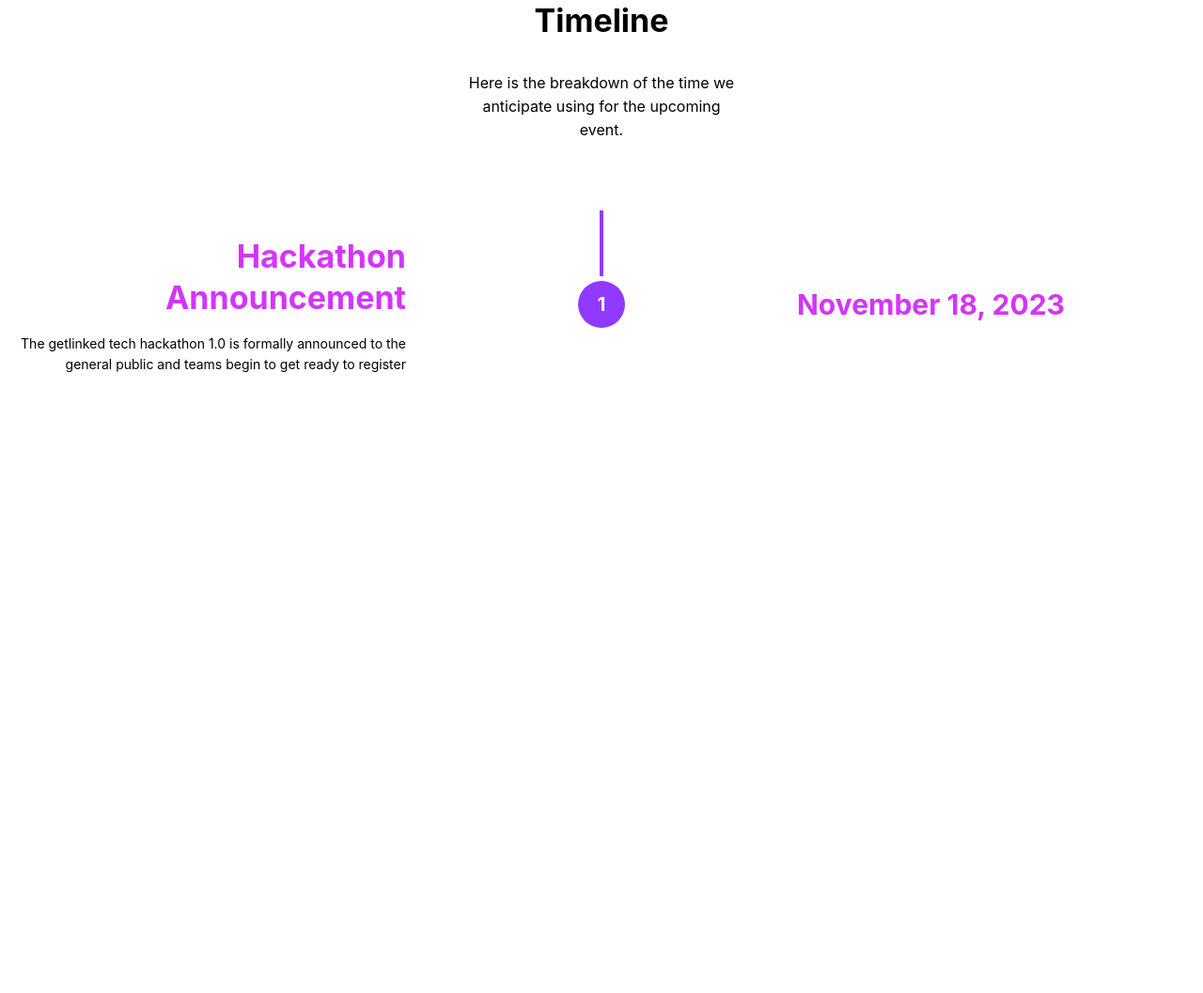
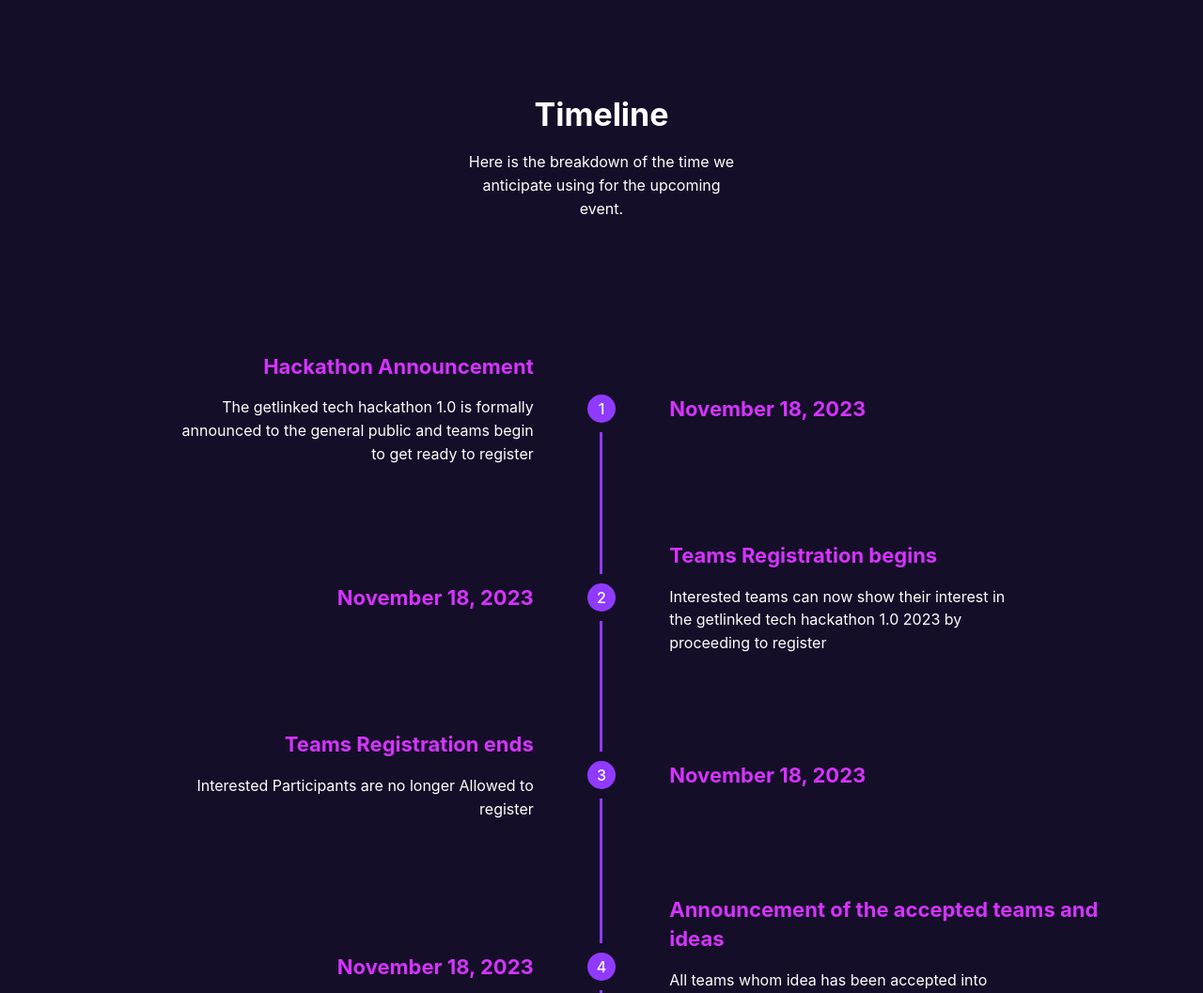
Before and after one commit to joshnwosu/getlinked-hackathon, a Gatsby site: page / in a window 1280 px wide. Shown: the top 1057 px of the page at 94% size. Before the commit the page ends 800 px from the top, so only its background shows below. Built offline with nearby package versions, Linux system fonts and the light colour scheme; Gatsby itself is replaced by a stand-in of ours.

Commit message:
update: timeline

```diff
--- a/gatsby-browser.tsx
+++ b/gatsby-browser.tsx
@@ -2,6 +2,7 @@ import "@mantine/core/styles.css";
 import React from "react";
 import { MantineProvider } from "@mantine/core";
 import { theme } from "./src/theme";
+import "./src/styles/style.css";
 
 export const wrapPageElement = ({ element }) => {
   return <MantineProvider theme={theme}>{element}</MantineProvider>;
--- a/src/components/Timeline/Timeline.tsx
+++ b/src/components/Timeline/Timeline.tsx
@@ -1,37 +1,93 @@
-import { Box, Center, Container, Flex, Text, Title } from "@mantine/core";
+import { Box, Container, Flex, Text, Title } from "@mantine/core";
 import React from "react";
+import { timeline_data } from "./data";
 
 export default function Timeline() {
   return (
-    <Container size={"xl"}>
+    <Container size={"lg"} py={100}>
       <Flex align="center" direction="column">
-        <Title order={1}>Timeline</Title>
-        <Text w={300} ta="center" mt={"xl"}>
+        <Title order={1} style={{ color: "white" }}>
+          Timeline
+        </Title>
+        <Text w={300} ta="center" mt={"md"} style={{ color: "white" }}>
           Here is the breakdown of the time we anticipate using for the upcoming
           event.
         </Text>
       </Flex>
 
       <Box mt={100}>
-        <Flex align="center" justify="space-between">
-          <Box style={{ flex: 1 }}>
-            <Title ta="right" style={{ color: "#D434FE" }}>
-              Hackathon Announcement
+        {timeline_data.map((data, index) => {
+          return (
+            <Flex
+              key={index.toString()}
+              align="center"
+              justify="space-between"
+              style={{
+                overflow: "hidden",
+                position: "relative",
+              }}
+              py={40}
+            >
+              <Box
+                style={{
+                  flex: 1,
+                  display: "flex",
+                  flexDirection: "column",
+                  alignItems: "flex-end",
+                }}
+              >
+                {index % 2 === 0 ? (
+                  <>
+                    <Title ta="right" style={{ color: "#D434FE" }} order={3}>
+                      {data.title}
                     </Title>
-            <Text ta="right" mt="md" fz="sm">
-              The getlinked tech hackathon 1.0 is formally announced to the
-              general public and teams begin to get ready to register
+                    <Text
+                      ta="right"
+                      mt="md"
+                      fz="md"
+                      w={"80%"}
+                      maw={"100%"}
+                      style={{ color: "white" }}
+                    >
+                      {data.content}
                     </Text>
+                  </>
+                ) : (
+                  <Title
+                    ta="right"
+                    style={{
+                      color: "#D434FE",
+                    }}
+                    order={3}
+                  >
+                    {data.date}
+                  </Title>
+                )}
               </Box>
 
               <Box
                 style={{
-              flex: 1,
+                  flex: 0.3,
                   display: "flex",
                   justifyContent: "center",
                   alignItems: "center",
                 }}
               >
+                <Box
+                  style={{
+                    width: 3,
+                    height: "100%",
+                    backgroundColor: "#903AFF",
+                    position: "absolute",
+                    top:
+                      index === 0
+                        ? 100
+                        : index === timeline_data.length - 1
+                        ? -100
+                        : 0,
+                    zIndex: -1,
+                  }}
+                />
                 <Box
                   style={{
                     width: 50,
@@ -41,34 +97,53 @@ export default function Timeline() {
                     display: "flex",
                     justifyContent: "center",
                     alignItems: "center",
-                border: "5px solid transparent",
+                    border: "10px solid #150E28",
                     position: "relative",
                   }}
                 >
-              <Box
-                style={{
-                  width: 4,
-                  height: 70,
-                  backgroundColor: "#903AFF",
-                  position: "absolute",
-                  bottom: 50,
-                  zIndex: -1,
-                }}
-              />
-              <Text size="xl" style={{ color: "white" }} fw="bolder">
-                1
+                  <Text size="md" style={{ color: "white" }} fw={500}>
+                    {index + 1}
                   </Text>
                 </Box>
               </Box>
 
-          <Box style={{ flex: 1 }}>
+              <Box
+                style={{
+                  flex: 1,
+                  display: "flex",
+                  flexDirection: "column",
+                  alignItems: "flex-start",
+                }}
+              >
+                {index % 2 === 0 ? (
+                  <Title
+                    style={{
+                      color: "#D434FE",
+                    }}
+                    order={3}
+                  >
+                    {data.date}
+                  </Title>
+                ) : (
+                  <>
+                    <Title style={{ color: "#D434FE" }} order={3}>
+                      {data.title}
+                    </Title>
                     <Text
-              style={{ color: "#D434FE", fontSize: 30, fontWeight: "bolder" }}
+                      mt="md"
+                      fz="md"
+                      w={"80%"}
+                      maw={"100%"}
+                      style={{ color: "white" }}
                     >
-              November 18, 2023
+                      {data.content}
                     </Text>
+                  </>
+                )}
               </Box>
             </Flex>
+          );
+        })}
       </Box>
     </Container>
   );
--- a/src/components/Timeline/data.ts
+++ b/src/components/Timeline/data.ts
@@ -1,39 +1,39 @@
-const timeline_data = [
+export interface TimelineProps {
+  title: string;
+  content: string;
+  data: string;
+}
+
+export const timeline_data = [
   {
     title: `Hackathon Announcement`,
-    content: `The getlinked tech hackathon 1.0 is formally announced to the
-        general public and teams begin to get ready to register`,
+    content: `The getlinked tech hackathon 1.0 is formally announced to the general public and teams begin to get ready to register`,
     date: "November 18, 2023",
   },
   {
     title: `Teams Registration begins`,
-    content: `The getlinked tech hackathon 1.0 is formally announced to the
-        general public and teams begin to get ready to register`,
+    content: `Interested teams can now show their interest in the getlinked tech hackathon 1.0 2023 by proceeding to register
+    `,
     date: "November 18, 2023",
   },
   {
     title: `Teams Registration ends`,
-    content: `The getlinked tech hackathon 1.0 is formally announced to the
-        general public and teams begin to get ready to register`,
+    content: `Interested Participants are no longer Allowed to register`,
     date: "November 18, 2023",
   },
   {
-    title: `Announcement of the accepted teams
-        and ideas`,
-    content: `The getlinked tech hackathon 1.0 is formally announced to the
-        general public and teams begin to get ready to register`,
+    title: `Announcement of the accepted teams and ideas`,
+    content: `All teams whom idea has been accepted into getlinked tech hackathon 1.0 2023 are formally announced`,
     date: "November 18, 2023",
   },
   {
     title: `Getlinked Hackathon 1.0 Offically Begins`,
-    content: `The getlinked tech hackathon 1.0 is formally announced to the
-        general public and teams begin to get ready to register`,
+    content: `Accepted teams can now proceed to build their ground breaking skill driven solutions`,
     date: "November 18, 2023",
   },
   {
     title: `Demo Day`,
-    content: `The getlinked tech hackathon 1.0 is formally announced to the
-        general public and teams begin to get ready to register`,
+    content: `Teams get the opportunity to pitch their projects to judges. The winner of the hackathon will also be announced on this day`,
     date: "November 18, 2023",
   },
 ];
--- a/src/components/Welcome/Welcome.module.css
+++ b/src/components/Welcome/Welcome.module.css
@@ -1,3 +1,6 @@
+body {
+  background-color: #150e28;
+}
 .title {
   color: light-dark(var(--mantine-color-black), var(--mantine-color-white));
   font-size: rem(100px);
--- /dev/null
+++ b/src/styles/style.css
@@ -0,0 +1,3 @@
+body {
+  background-color: #150e28 !important;
+}
```
Lines whose indentation alone changed are shown as unchanged.
